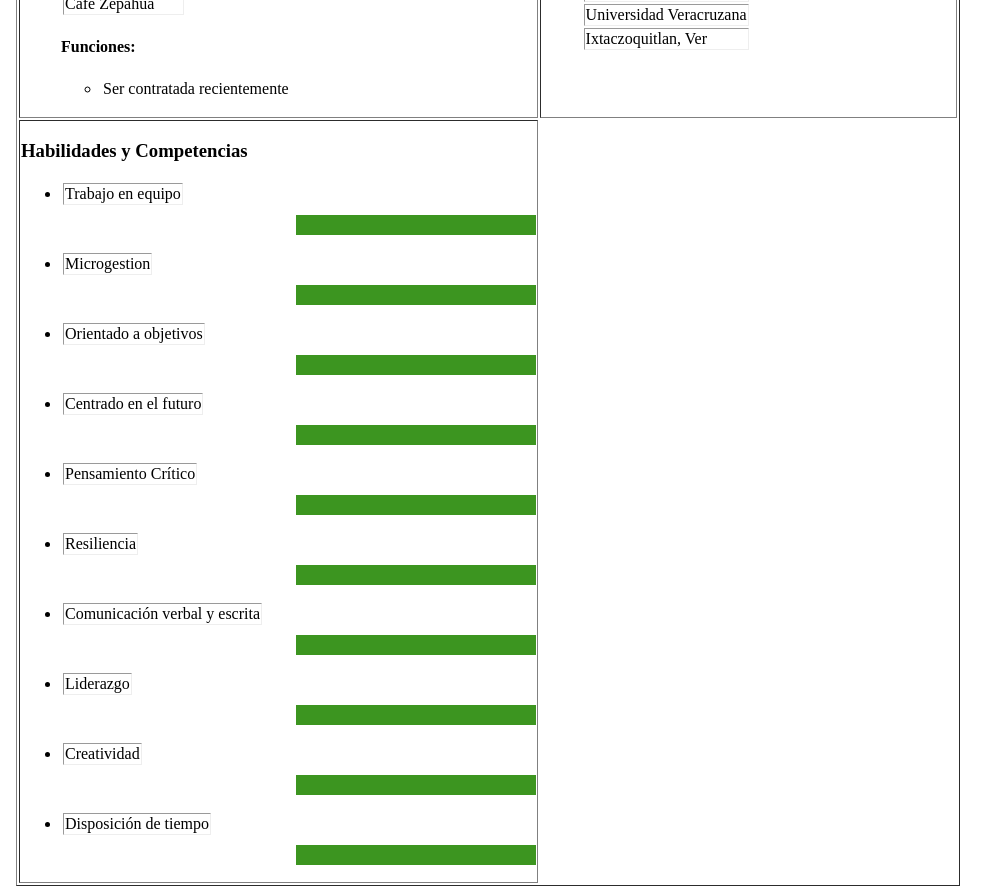
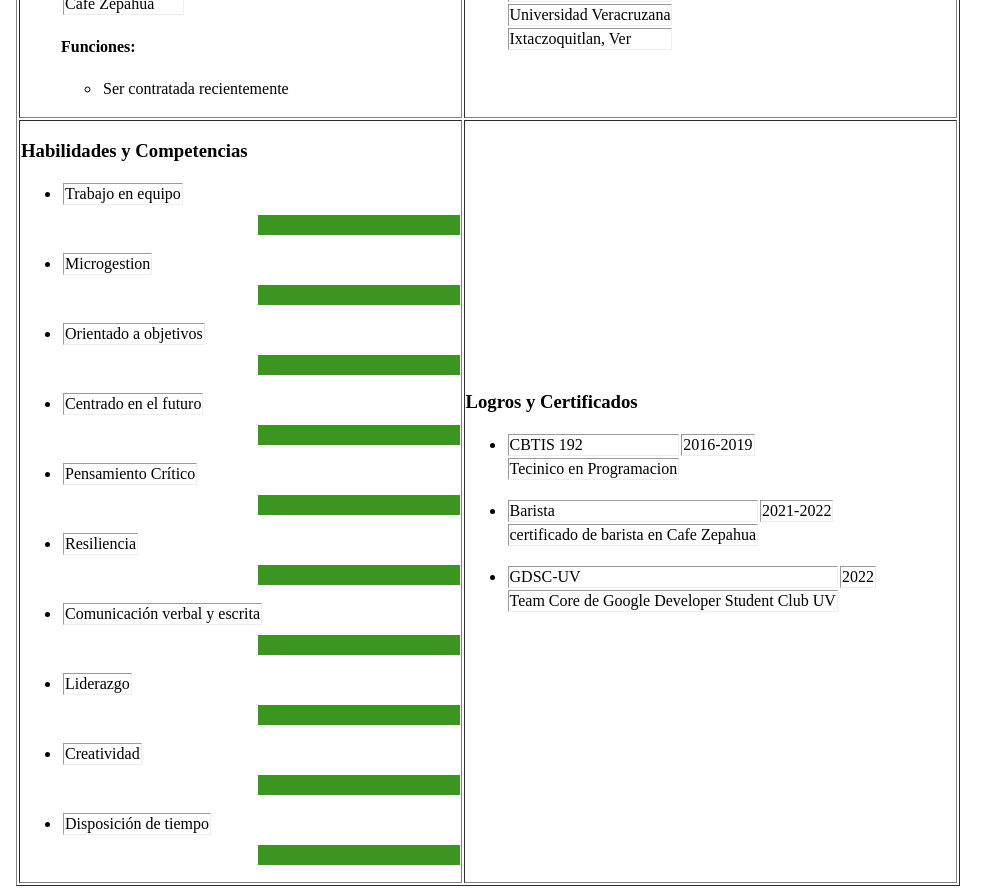
Before and after one commit to yoloogroth/yoloogroth.github.io, an Angular app: page / in a window 1280 px wide. Shown: the part 640-1534 px from the top of the page, without its empty margins (0-1007 px from the left). Built offline with nearby package versions, Linux system fonts and the light colour scheme.

Commit message:
Agregando logros #16

```diff
--- /dev/null
+++ b/src/app/achivements/ay-c.component.html
@@ -0,0 +1,10 @@
+<h3>Logros y Certificados </h3>
+<ul *ngFor="let a of ayc">
+    <li>
+     <tr>
+     <td>{{a.nombreAC}}</td>
+     <td>{{a.fecha}}</td>
+ </tr>
+ <tr>
+     <td>{{ a.descripcion}}</td>
+ </tr>
--- /dev/null
+++ b/src/app/achivements/ay-c.component.ts
@@ -0,0 +1,38 @@
+import { Component, OnInit } from '@angular/core';
+
+@Component({
+  selector: 'app-ay-c',
+  templateUrl: './ay-c.component.html',
+  styleUrls: ['./ay-c.component.css']
+})
+export class AyCComponent implements OnInit {
+  ayc : Array<any> = [];
+  constructor() { }
+
+  ngOnInit(): void {
+    let a = {
+      nombreAC: "CBTIS 192",
+      fecha: "2016-2019",
+      descripcion:"Tecinico en Programacion",
+
+    };
+    let a1 = {
+      nombreAC: "Barista",
+      fecha: "2021-2022",
+      descripcion:"certificado de barista en Cafe Zepahua",
+
+    };
+    let a2 = {
+      nombreAC: "GDSC-UV",
+      fecha: "2022",
+      descripcion:"Team Core de Google Developer Student Club UV",
+
+
+
+    };
+    this.ayc.push(a);
+    this.ayc.push(a1);
+    this.ayc.push(a2);
+  }
+
+}
--- a/src/app/app.component.html
+++ b/src/app/app.component.html
@@ -12,6 +12,7 @@
   </tr>
   <tr>
     <td><app-skill></app-skill></td>
+    <td><app-ay-c></app-ay-c></td>
   </tr>
 </table>
 </body>
--- a/src/app/app.module.ts
+++ b/src/app/app.module.ts
@@ -6,6 +6,7 @@ import { HeaderComponent } from './header/header.component';
 import { WorkExperienceComponent } from './work-experience/work-experience.component';
 import { EducationComponent } from './education/education.component';
 import { SkillComponent } from './skill/skill.component';
+import { AyCComponent } from './achivements/ay-c.component';
 
 @NgModule({
   declarations: [
@@ -14,6 +15,7 @@ import { SkillComponent } from './skill/skill.component';
     WorkExperienceComponent,
     EducationComponent,
     SkillComponent,
+    AyCComponent,
   ],
   imports: [
     BrowserModule
```
Also changed, not shown: src/app/achivements/ay-c.component.css (added), 1 other file (tests, documents, lock files or other folders).
